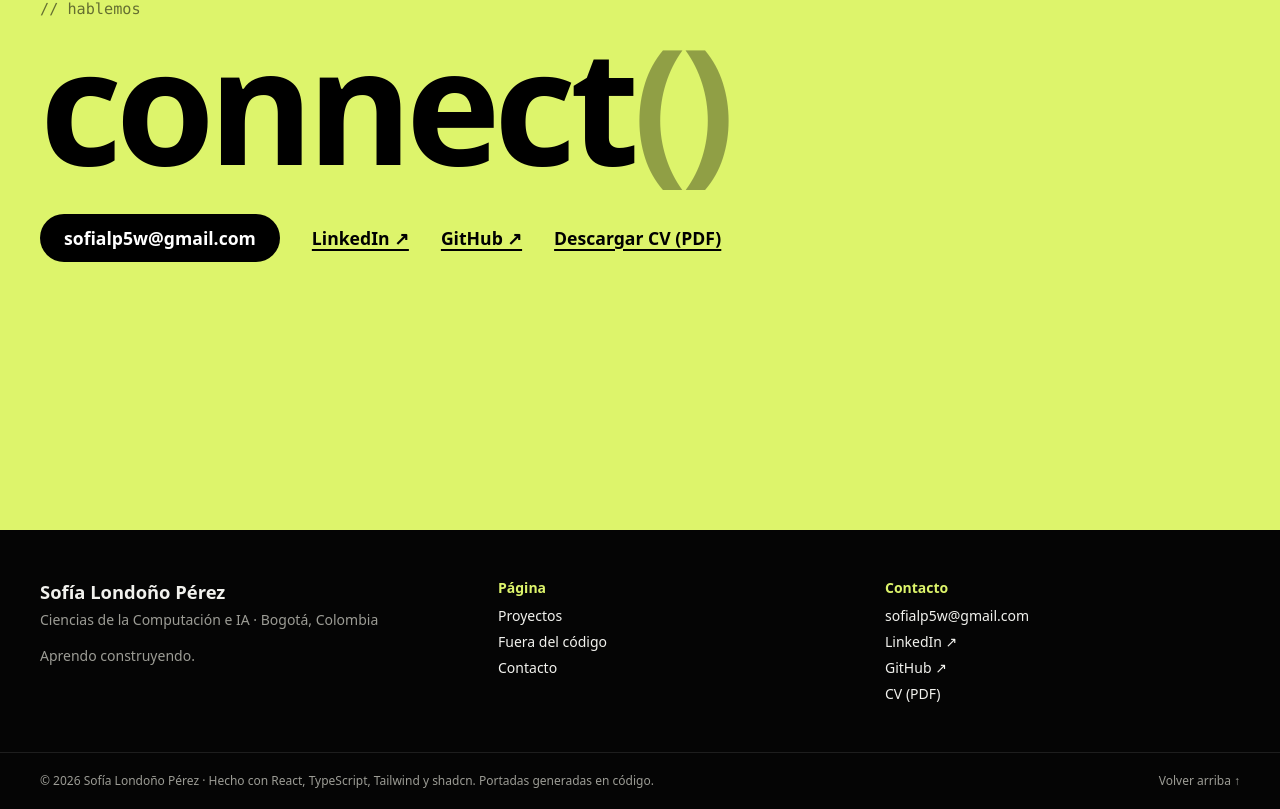
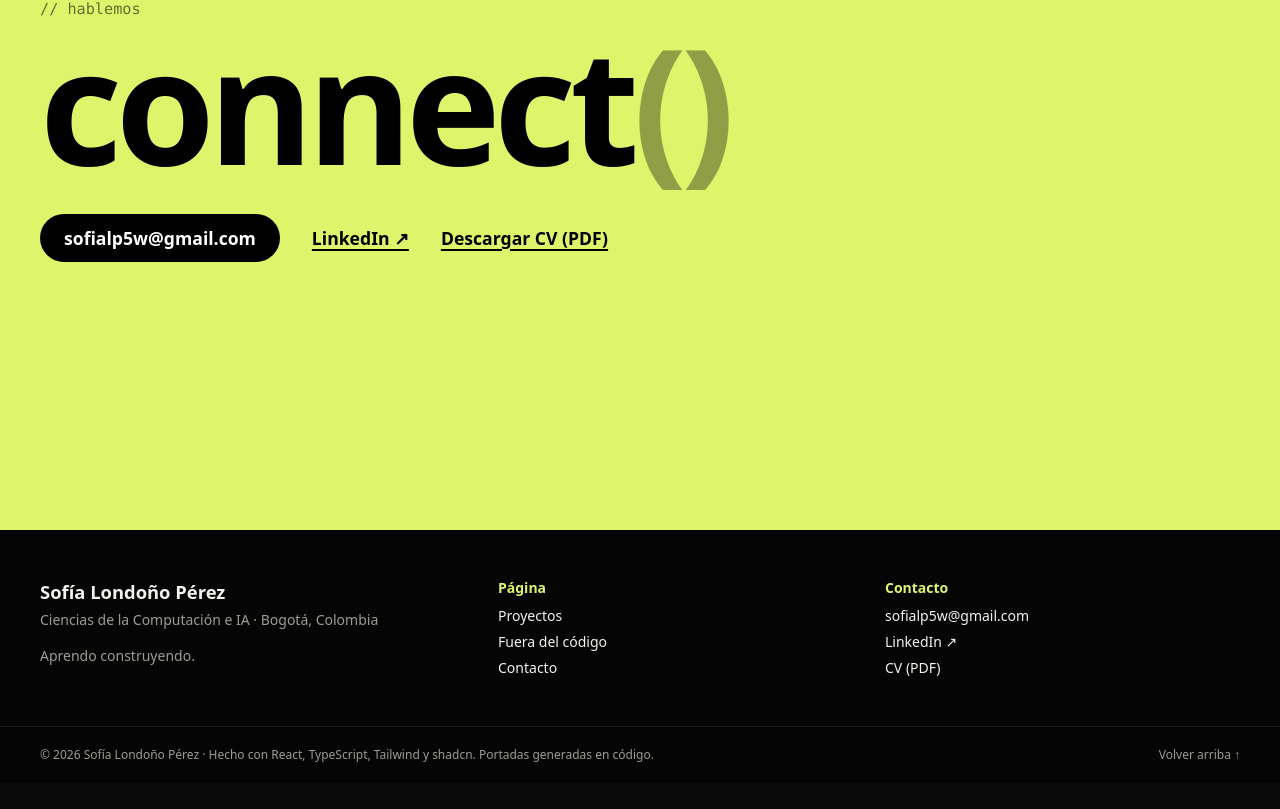
Before and after one commit to sofia-londono/portafolio, a React (Vite) app: page / in a window 1280 px wide. Shown: the part 4270-5079 px from the top of the page. After the commit the page ends 5053 px from the top, so only its background shows below. Built offline with nearby package versions, Linux system fonts and the light colour scheme.

Commit message:
Quitar GitHub de la terminal, connect() y el footer

```diff
--- a/src/App.tsx
+++ b/src/App.tsx
@@ -395,7 +395,6 @@ export default function App() {
             <ul className="flex flex-wrap items-center gap-x-8 gap-y-4 text-[1.1rem] font-[600]">
               <li><a className="inline-flex h-12 items-center rounded-full bg-black px-6 text-white" href="mailto:sofialp5w@gmail.com?subject=Builder%2030X">sofialp5w@gmail.com</a></li>
               <li><a className="underline decoration-2 underline-offset-4" href="https://www.linkedin.com/in/sofia-londono-perez/" target="_blank" rel="noopener noreferrer">LinkedIn ↗</a></li>
-              <li><a className="underline decoration-2 underline-offset-4" href="https://github.com/sofia-londono" target="_blank" rel="noopener noreferrer">GitHub ↗</a></li>
               <li><a className="underline decoration-2 underline-offset-4" {...CV}>Descargar CV (PDF)</a></li>
             </ul>
           </div>
@@ -425,7 +424,6 @@ export default function App() {
             <ul className="grid gap-1.5 text-sm">
               <li><a className="hover:text-amarillo" href="mailto:sofialp5w@gmail.com">sofialp5w@gmail.com</a></li>
               <li><a className="hover:text-amarillo" href="https://www.linkedin.com/in/sofia-londono-perez/" target="_blank" rel="noopener noreferrer">LinkedIn ↗</a></li>
-              <li><a className="hover:text-amarillo" href="https://github.com/sofia-londono" target="_blank" rel="noopener noreferrer">GitHub ↗</a></li>
               <li><a className="hover:text-amarillo" {...CV}>CV (PDF)</a></li>
             </ul>
           </div>
--- a/src/components/terminal.tsx
+++ b/src/components/terminal.tsx
@@ -30,7 +30,6 @@ function buildCommands(cvHref: string): Record<string, Line[]> {
     contacto: [
       { text: "correo    sofialp5w@gmail.com", href: "mailto:sofialp5w@gmail.com" },
       { text: "linkedin  linkedin.com/in/sofia-londono-perez", href: "https://www.linkedin.com/in/sofia-londono-perez/" },
-      { text: "github    github.com/sofia-londono", href: "https://github.com/sofia-londono" },
       { text: "cv        cv-sofia-londono.pdf  (descargar)", href: cvHref, download: "cv-sofia-londono.pdf" },
     ],
   }
```
